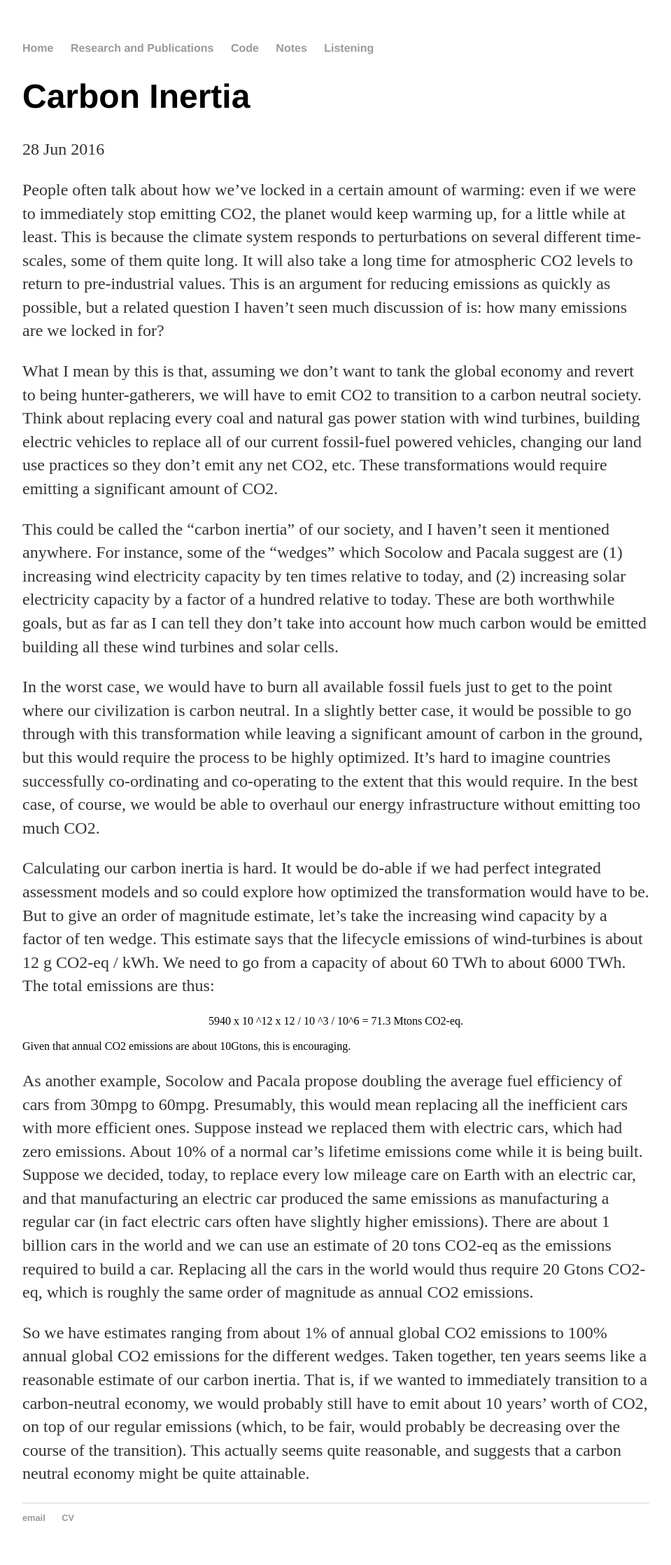
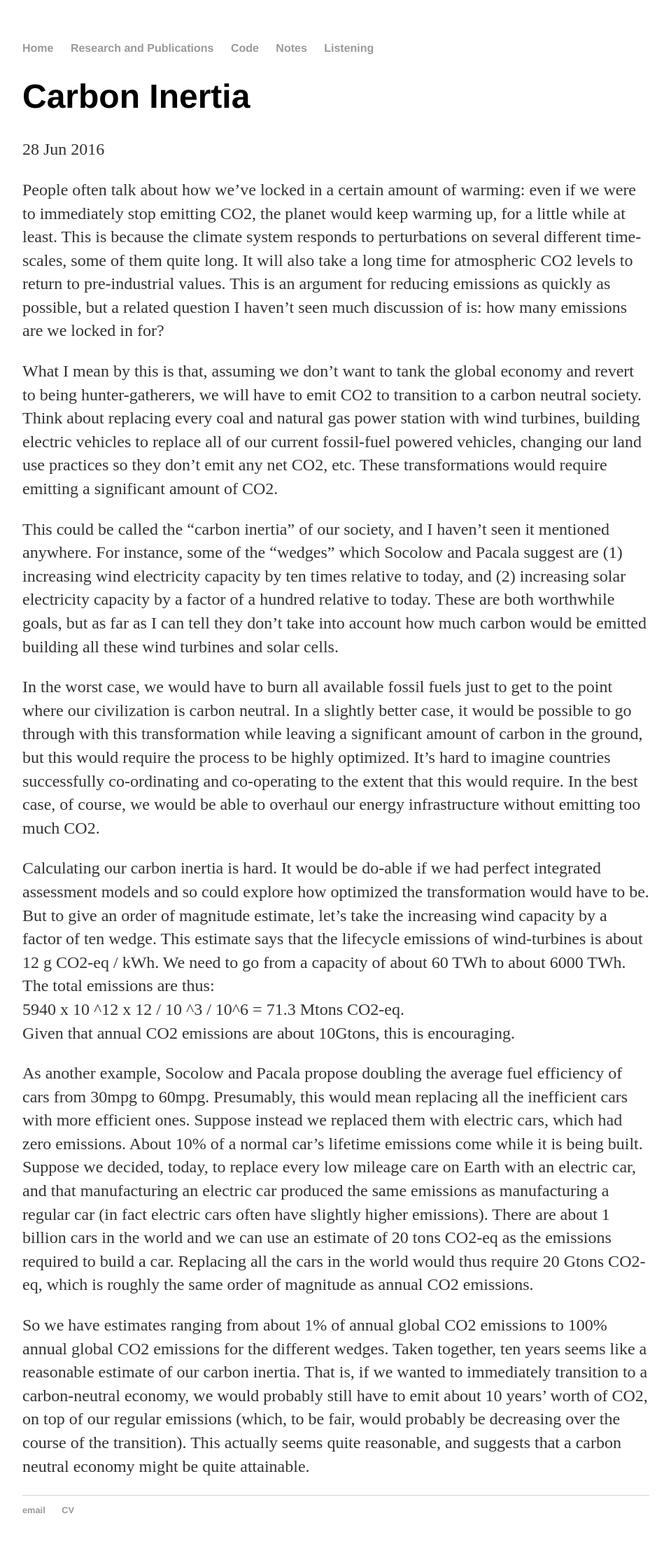
Before and after one commit to nicklutsko/nicklutsko.github.io, a Jekyll site: the page built from _posts/2016-06-28-Carbon-Intertia.md, in a window 1280 px wide. Shown: the whole page at 70% size, without its empty margins (160-1119 px from the left). Built offline with Jekyll 4.4.1, drawn with Linux system fonts in a browser that asks for light colours.

```diff
--- a/_posts/2016-06-28-Carbon-Intertia.md
+++ b/_posts/2016-06-28-Carbon-Intertia.md
@@ -14,7 +14,7 @@ date: 2016-06-28
 <p>In the worst case, we would have to burn all available fossil fuels just to get to the point where our civilization is carbon neutral. In a slightly better case, it would be possible to go through with this transformation while leaving a significant amount of carbon in the ground, but this would require the process to be highly optimized. It’s hard to imagine countries successfully co-ordinating and co-operating to the extent that this would require. In the best case, of course, we would be able to overhaul our energy infrastructure without emitting too much CO2.</p>
 
 <p>Calculating our carbon inertia is hard. It would be do-able if we had perfect integrated assessment models and so could explore how optimized the transformation would have to be. But to give an order of magnitude estimate, let’s take the increasing wind capacity by a factor of ten wedge. This estimate says that the lifecycle emissions of wind-turbines is about 12 g CO2-eq / kWh. We need to go from a capacity of about 60 TWh to about 6000 TWh. The total emissions are thus:<br>
-<center>5940 x 10 ^12 x 12 / 10 ^3 / 10^6 = 71.3 Mtons CO2-eq.</center><br>
+5940 x 10 ^12 x 12 / 10 ^3 / 10^6 = 71.3 Mtons CO2-eq.<br>
 Given that annual CO2 emissions are about 10Gtons, this is encouraging.</p>
 
 <p>As another example, Socolow and Pacala propose doubling the average fuel efficiency of cars from 30mpg to 60mpg. Presumably, this would mean replacing all the inefficient cars with more efficient ones. Suppose instead we replaced them with electric cars, which had zero emissions. About 10% of a normal car’s lifetime emissions come while it is being built. Suppose we decided, today, to replace every low mileage care on Earth with an electric car, and that manufacturing an electric car produced the same emissions as manufacturing a regular car (in fact electric cars often have slightly higher emissions). There are about 1 billion cars in the world and we can use an estimate of 20 tons CO2-eq as the emissions required to build a car. Replacing all the cars in the world would thus require 20 Gtons CO2-eq, which is roughly the same order of magnitude as annual CO2 emissions.</p>
```
